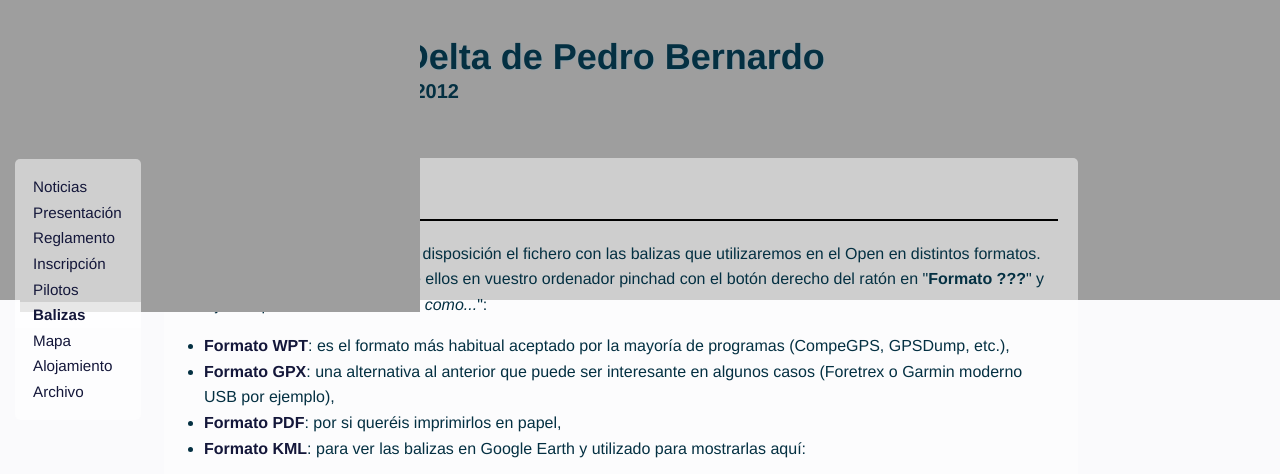
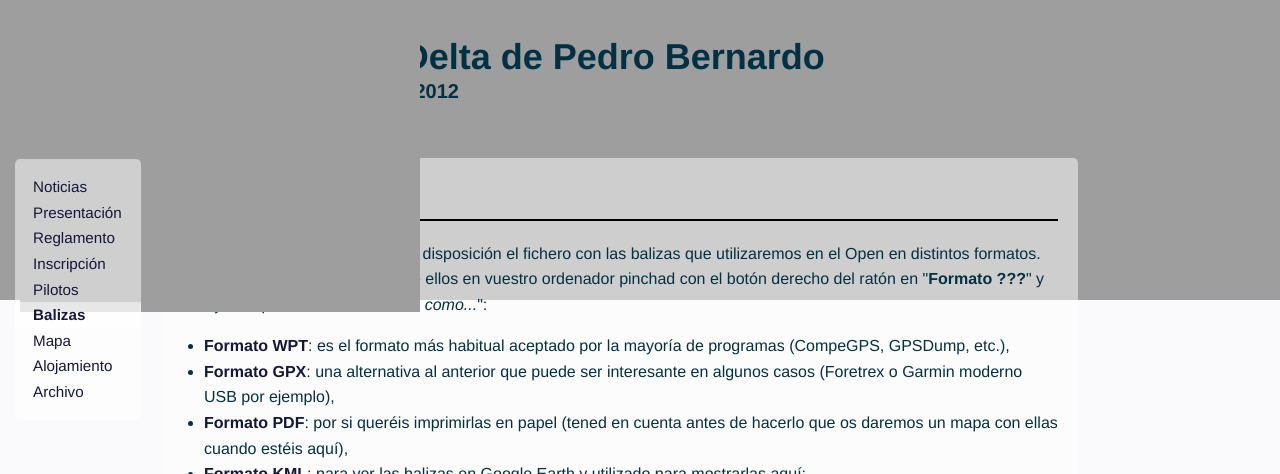
Before and after one commit to nando/openfly, a Jekyll site: the page built from balizas.html, in a window 1280 px wide and 1023 px high, cut to the strip 0-474 px from the top of the window. Built offline with Jekyll 4.4.1, drawn with Linux system fonts in a browser that asks for light colours.

Commit message:
aviso ecológico 'daremos mapa'

```diff
--- a/balizas.html
+++ b/balizas.html
@@ -10,7 +10,7 @@
   <ul>
     <li><a href="{{site.url}}/downloads/Balizas_Open_Pedro_Bernardo.WPT">Formato WPT</a>: es el formato más habitual aceptado por la mayoría de programas (CompeGPS, GPSDump, etc.),</li>
     <li><a href="{{site.url}}/downloads/Balizas_Open_Pedro_Bernardo.GPX">Formato GPX</a>: una alternativa al anterior que puede ser interesante en algunos casos (Foretrex o Garmin moderno USB por ejemplo),</li>
-    <li><a href="{{site.url}}/downloads/Balizas_Open_Pedro_Bernardo.PDF">Formato PDF</a>: por si queréis imprimirlos en papel,</li>
+    <li><a href="{{site.url}}/downloads/Balizas_Open_Pedro_Bernardo.PDF">Formato PDF</a>: por si queréis imprimirlas en papel (tened en cuenta antes de hacerlo que os daremos un mapa con ellas cuando estéis aquí),</li>
     <li><a href="{{site.url}}/downloads/Balizas_Open_Pedro_Bernardo.KML">Formato KML</a>: para ver las balizas en Google Earth y utilizado para mostrarlas aquí:</li>
   </ul>
   <div id="map">
```
